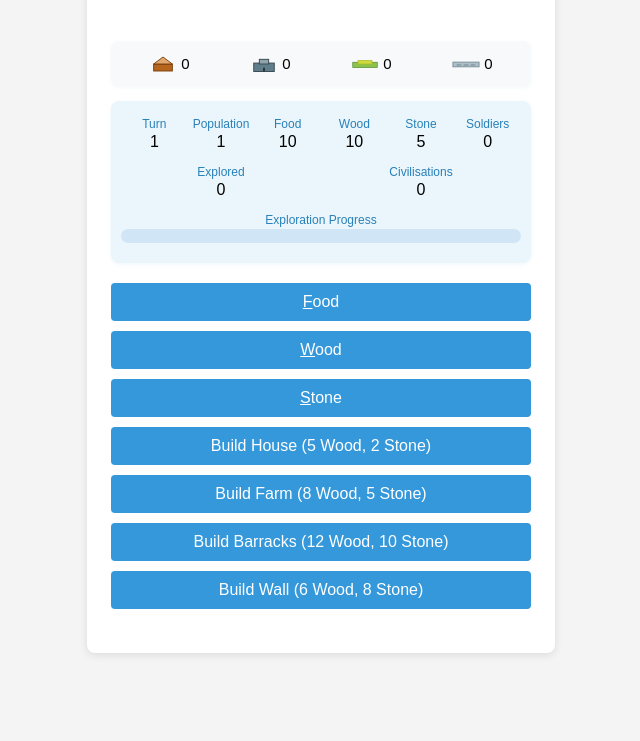
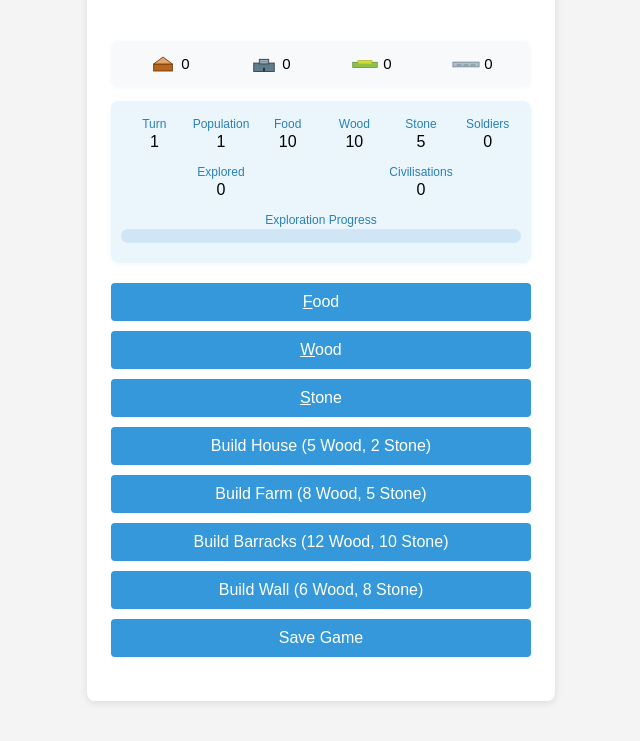
Before and after one commit to terence/nq-miniciv, a plain HTML site: page index.html in a window 1280 px wide. Shown: the part 143-884 px from the top of the page, without its empty margins (319-959 px from the left). Before the commit the page ends 836 px from the top, so only its background shows below. Drawn offline with Linux system fonts and the light colour scheme.

Commit message:
manual save

```diff
--- a/index.html
+++ b/index.html
@@ -60,8 +60,16 @@
             <button onclick="build('wall')">Build Wall (6 Wood, 8 Stone)</button>
             <button id="train-soldier-btn" onclick="trainSoldier()" style="display:none;">Train Soldier (5 Food, 1 Population, Barracks)</button>
             <button id="explore-btn" onclick="explore()" style="display:none;">Explore (Requires 1 Soldier)</button>
+            <button id="manual-save-btn" onclick="manualSave()">Save Game</button>
         </div>
     </div>
     <script src="game.js"></script>
+    <script>
+function manualSave() {
+    if (typeof saveAfterAction === 'function') saveAfterAction();
+    if (typeof saveSessionState === 'function') saveSessionState();
+    document.getElementById('log').textContent = 'Game saved!';
+}
+</script>
 </body>
 </html>
```
